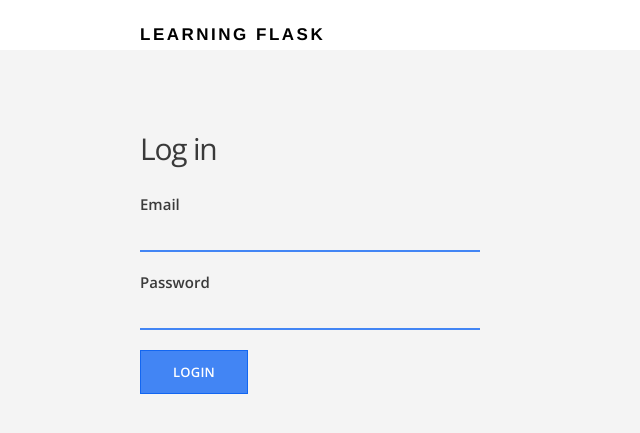
After one commit to unique1o1/Find-Places, a Flask app: page /login in a window 1280 px wide. The commit adds this page. Shown: the top 433 px of the page, without its empty margins (0-640 px from the left). Run offline with Flask 2, Linux system fonts and the light colour scheme.

Commit message:
AuthorizationUser

```diff
--- a/forms.py
+++ b/forms.py
@@ -13,3 +13,11 @@ class SignupForm(Form):
     password = PasswordField('Password', validators=[DataRequired(
         "Please enter a password."), Length(min=6, message="Passwords must be 6 characters or more.")])
     submit = SubmitField('Sign up')
+
+
+class LoginForm(Form):
+    email = StringField("Email", validators=[DataRequired(
+        "please put your email"), Email("please enter your valid email")])
+    password = PasswordField("Password", validators=[DataRequired(
+        "enter your password"), Length(min=6, message="password must have at least 6 letter")])
+    submit = SubmitField("Login")
--- a/routes.py
+++ b/routes.py
@@ -1,11 +1,12 @@
-from flask import Flask, render_template, request
-import forms
+from flask import Flask, render_template, request, session, redirect, url_for
 from models import db, User
+from forms import SignupForm, LoginForm
+
 app = Flask(__name__)
 
 app.config['SQLALCHEMY_DATABASE_URI'] = 'postgresql://postgres:0@localhost:5432/learningflask'
 app.config['SQLALCHEMY_TRACK_MODIFICATIONS'] = False
-app.secret_key = 'testingforsimething'
+app.secret_key = "thisisyunik"
 db.init_app(app)
 
 
@@ -14,25 +15,69 @@ def index():
     return render_template("index.html")
 
 
-@app.route("/abouts")
+@app.route("/about")
 def about():
     return render_template("about.html")
 
 
-@app.route("/signup", methods=['GET', 'POST'])
+@app.route("/signup", methods=["GET", "POST"])
 def signup():
-    form = forms.SignupForm()
-    if request.method == 'POST':
+    form = SignupForm()
+
+    if request.method == "POST":
         if form.validate() == False:
-            return render_template("signup.html", form=form)
+            return render_template('signup.html', form=form)
         else:
             newuser = User(form.first_name.data, form.last_name.data,
                            form.email.data, form.password.data)
             db.session.add(newuser)
             db.session.commit()
-            return "sucess"
+
+            session['email'] = newuser.email
+            return redirect(url_for('home'))
+
+    elif request.method == "GET":
+        if 'email' in session:
+            return redirect(url_for('home'))
+        return render_template('signup.html', form=form)
+
+
+@app.route("/login", methods=["GET", "POST"])
+def login():
+    form = LoginForm()
+
+    if request.method == "POST":
+        if form.validate() == False:
+            return render_template("login.html", form=form)
+        else:
+            email = form.email.data
+            password = form.password.data
+
+            user = User.query.filter_by(email=email).first()
+            if user is not None and user.check_password(password):
+                session['email'] = form.email.data
+                return redirect(url_for('home'))
+            else:
+                return render_template('login.html', form=form)
+
     elif request.method == 'GET':
-        return render_template("signup.html", form=form)
+        if 'email' not in session:
+            return render_template('login.html', form=form)
+        else:
+            return redirect(url_for('home'))
+
+
+@app.route("/logout")
+def logout():
+    session.pop('email', None)
+    return redirect(url_for('index'))
+
+
+@app.route("/home", methods=["GET", "POST"])
+def home():
+    if 'email' not in session:
+        return redirect(url_for('login'))
+    return render_template("home.html")
 
 
 if __name__ == "__main__":
--- a/templates/index.html
+++ b/templates/index.html
@@ -6,7 +6,7 @@
 
       <div class="section-content">
         <h2>Discover places near you.</h2>
-        <a href="#" class="btn-primary">Sign up</a>
+        <a href="{{url_for('signup')}}" class="btn-primary">Join</a>
         <a href="{{ url_for('about') }}" class="btn-secondary">Learn more</a>
       </div>
 
--- /dev/null
+++ b/templates/login.html
@@ -0,0 +1,26 @@
+{% extends "layout.html" %}
+
+{% block content %}
+  <main class="container signup-section">
+    <div class="section-content">
+      <h2>Log in</h2>
+
+      <form method="POST" action="/login">
+        {{ form.hidden_tag() }}
+
+        <div class="form-group">
+          {{ form.email.label }}
+          {{ form.email }}
+        </div>
+
+        <div class="form-group">
+          {{ form.password.label }}
+          {{ form.password }}
+        </div>
+
+        {{ form.submit(class="btn-primary") }}
+
+      </form>
+    </div>
+  </main>
+{% endblock %}
```
Also changed, not shown: templates/home.html (added, +11 -0 lines).
